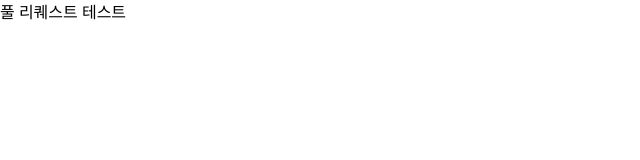
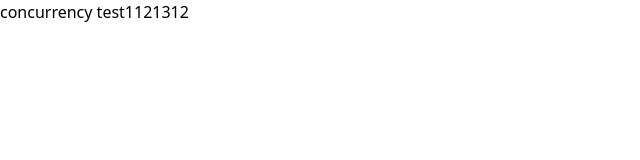
Before and after one commit to smd995/codeit-cicd, a Next.js app: page / in a window 1280 px wide. Shown: the top 160 px of the page, without its empty margins (0-640 px from the left). Built offline with nearby package versions, Linux system fonts and the light colour scheme.

Commit message:
concurrency test

```diff
--- a/src/app/page.tsx
+++ b/src/app/page.tsx
@@ -1,3 +1,3 @@
 export default function Home() {
-  return <>풀 리퀘스트 테스트</>;
+  return <>concurrency test1121312</>;
 }
```
